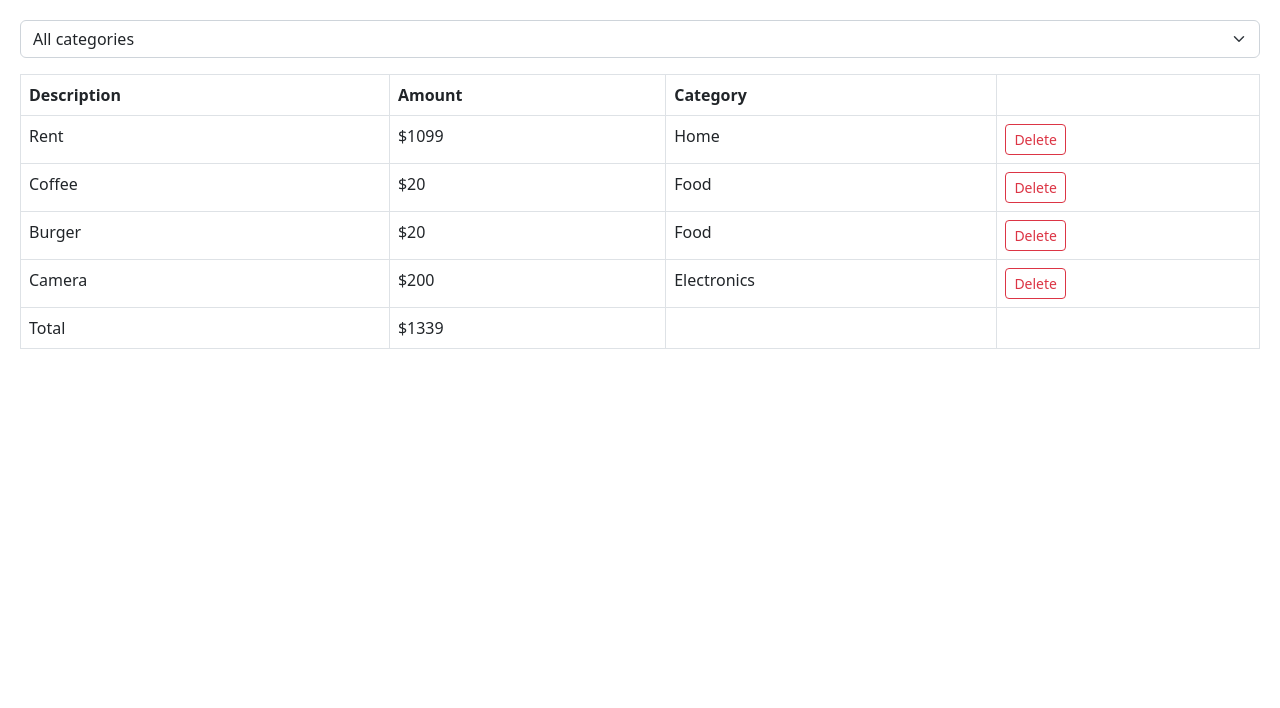
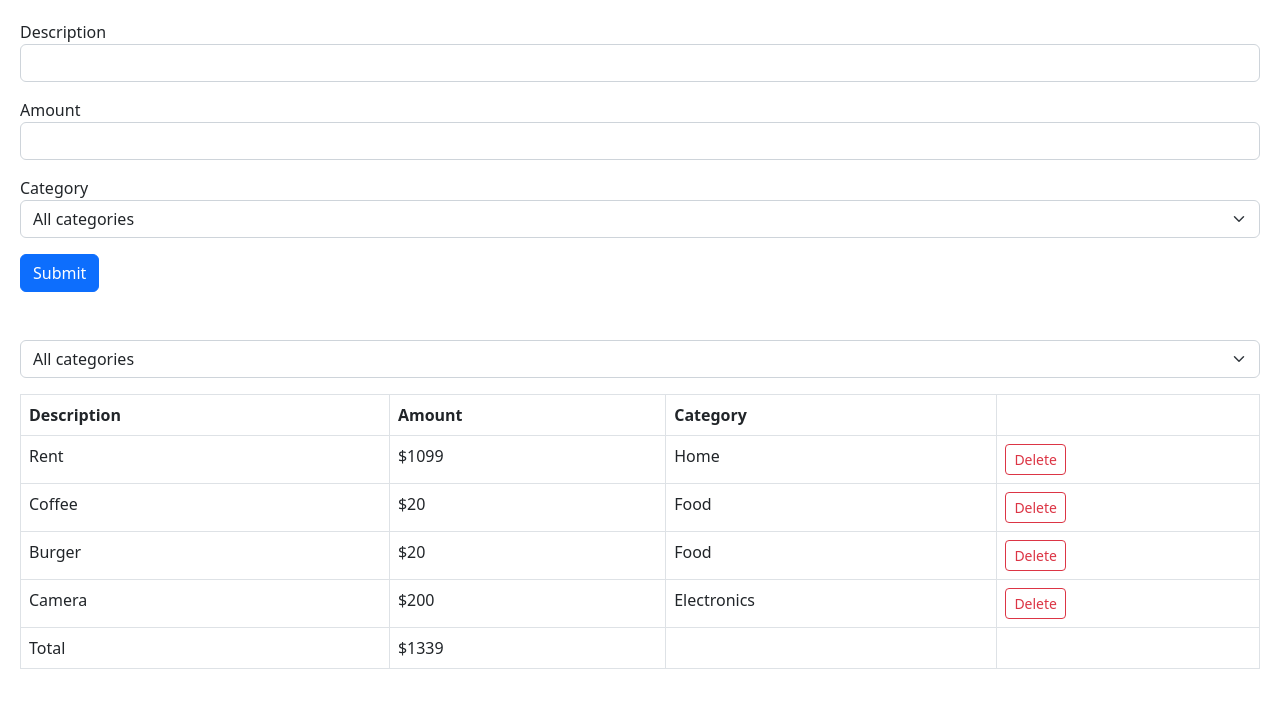
Before and after one commit to virendrapatil24/react-playground, a React (Vite) app: page / in a window 1280 px wide. Shown: the top 708 px of the page. Built offline with nearby package versions, Linux system fonts and the light colour scheme.

Commit message:
added expense form component for expense-tracker app

```diff
--- a/src/App.tsx
+++ b/src/App.tsx
@@ -12,6 +12,9 @@
 import ExpenseList from "./expense-tracker/components/ExpenseList";
 import { set } from "react-hook-form";
 import ExpenseFilter from "./expense-tracker/components/ExpenseFilter";
+import ExpenseForm from "./expense-tracker/components/ExpenseForm";
+
+export const categories = ["All categories", "Food", "Home", "Electronics"];
 
 function App() {
   const [selctedCategory, setSelectCategory] = useState("");
@@ -92,6 +95,9 @@
         accusamus facilis, nam velit. Nostrum est provident fuga facilis?
       </ExpandableText> */}
       {/* <Form /> */}
+      <div className="mb-5">
+        <ExpenseForm />
+      </div>
       <div className="mb-3">
         <ExpenseFilter
           onSelectCategory={(category) => setSelectCategory(category)}
--- a/src/expense-tracker/components/ExpenseFilter.tsx
+++ b/src/expense-tracker/components/ExpenseFilter.tsx
@@ -1,5 +1,5 @@
 import React from "react";
-
+import { categories } from "../../App";
 interface Props {
   onSelectCategory: (category: string) => void;
 }
@@ -10,10 +10,11 @@
       className="form-select"
       onChange={(event) => onSelectCategory(event.target.value)}
     >
-      <option value="All categories">All categories</option>
-      <option value="Food">Food</option>
-      <option value="Home">Home</option>
-      <option value="Electronics">Electronics</option>
+      {categories.map((category) => (
+        <option key={category} value={category}>
+          {category}
+        </option>
+      ))}
     </select>
   );
 };
--- /dev/null
+++ b/src/expense-tracker/components/ExpenseForm.tsx
@@ -0,0 +1,38 @@
+import React from "react";
+import { categories } from "../../App";
+
+const ExpenseForm = () => {
+  return (
+    <form>
+      <div className="mb-3">
+        <label htmlFor="description" className="form-lable">
+          Description
+        </label>
+        <input id="description" type="text" className="form-control" />
+      </div>
+      <div className="mb-3">
+        <label htmlFor="amount" className="form-lable">
+          Amount
+        </label>
+        <input id="amount" type="number" className="form-control" />
+      </div>
+      <div className="mb-3">
+        <label htmlFor="category" className="form-lable">
+          Category
+        </label>
+        <select id="category" className="form-select">
+          {categories.map((category) => (
+            <option key={category} value={category}>
+              {category}
+            </option>
+          ))}
+        </select>
+      </div>
+      <button type="submit" className="btn btn-primary">
+        Submit
+      </button>
+    </form>
+  );
+};
+
+export default ExpenseForm;
```
